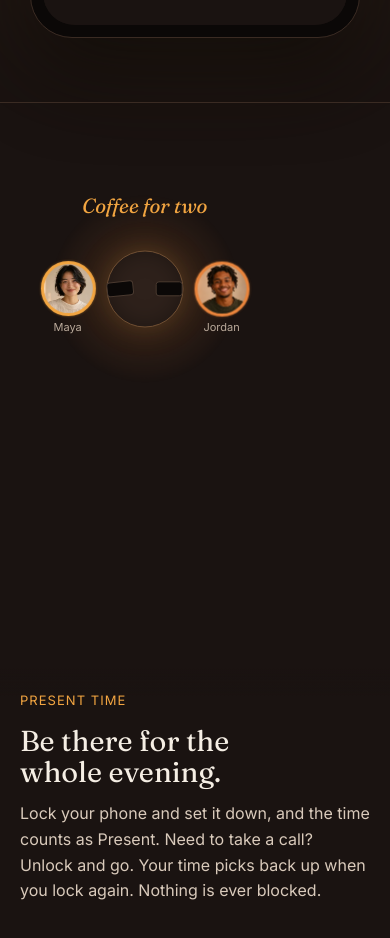
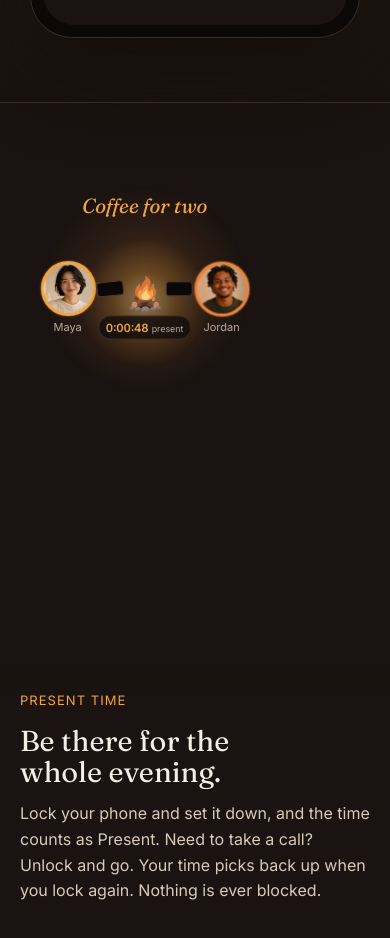
Before and after one commit to HewnCustomDesigns/ingletide-site, a plain HTML site: page index.html in a window 390 px wide. Shown: the part 1043-1981 px from the top of the page. Drawn offline with Linux system fonts and the light colour scheme.

Commit message:
Home: fire and timer replace the table; they pause when a phone unlocks
The gathering scene's table rectangle is gone. Each group sits round a fire
with a present timer that runs only while every phone is locked and down,
dies to embers when someone unlocks, and flares back when they lock again.
Phones are set down in front of their owners.

Co-Authored-By: Claude Opus 5.5 <noreply@anthropic.com>

```diff
--- a/home.css
+++ b/home.css
@@ -105,10 +105,32 @@ a { color: var(--present); }
   transition: left 667ms var(--ease-out), top 667ms var(--ease-out), rotate 667ms var(--ease-out), opacity 333ms var(--ease-out), background-color 333ms var(--ease-out), box-shadow 333ms var(--ease-out); }
 .ph.ring { animation: ring 0.5s ease-in-out 3; }
 @keyframes ring { 0%,100% { translate: -50% -50%; } 25% { translate: -62% -50%; } 75% { translate: -38% -50%; } }
-.tbl { position: absolute; translate: -50% -50%; background: #2E211B; border: 0.4cqw solid var(--track); opacity: 0; box-shadow: inset 0 0 6cqw rgba(0,0,0,0.35), 0 0 10cqw rgba(242,165,65,0.10);
-  transition: left 833ms var(--spring), top 833ms var(--spring), width 833ms var(--spring), height 833ms var(--spring), border-radius 833ms var(--ease-out), opacity 417ms var(--ease-out); }
-.tbl .board { position: absolute; inset: 22%; border-radius: 1cqw; background: conic-gradient(#C8742A 0 25%, #6E4E33 0 50%, #E8D2B0 0 75%, #8C3B23 0); opacity: 0; transition: opacity 500ms var(--ease-out); }
-.tbl.game .board { opacity: 0.55; }
+/* The fire and its timer in the middle of the group: burning while every phone is down,
+   embers the moment someone unlocks, flaring back up when they lock again */
+.hub { position: absolute; translate: -50% -56%; aspect-ratio: 1; opacity: 0; z-index: 1; --grow: 0.75;
+  transition: left 833ms var(--spring), top 833ms var(--spring), width 833ms var(--spring), opacity 417ms var(--ease-out); }
+.hfire { position: absolute; inset: 0; transform-origin: 50% 78%; scale: var(--grow);
+  transition: scale 900ms var(--spring), filter 700ms var(--ease-out); }
+.hfire .fire { opacity: 0; transition: opacity 900ms var(--ease-out); }
+.hub[data-stage="3"] .st3, .hub[data-stage="4"] .st4, .hub[data-stage="5"] .st5 { opacity: 1; }
+.hfire .hglow { position: absolute; left: 50%; top: 66%; width: 190%; aspect-ratio: 1; translate: -50% -50%; border-radius: 50%;
+  background: radial-gradient(circle, rgba(255,225,161,0.38) 0%, rgba(242,165,65,0.16) 30%, rgba(26,19,17,0) 62%); transition: opacity 700ms var(--ease-out); }
+.hfire .back, .hfire .front, .hfire .core { transition: scale 600ms var(--ease-out), opacity 600ms var(--ease-out); }
+/* not burning: the flames sink to the logs and the light goes out */
+.hub:not(.lit) .hfire { scale: calc(var(--grow) * 0.85); filter: brightness(0.55) saturate(0.5); }
+.hub:not(.lit) .hglow { opacity: 0; }
+.hub:not(.lit) .back, .hub:not(.lit) .front, .hub:not(.lit) .core { scale: 1 0.2; opacity: 0.5; }
+.hub.flare .hfire { animation: flare 900ms var(--spring); }
+@keyframes flare { 0% { scale: calc(var(--grow) * 0.85); } 45% { scale: calc(var(--grow) * 1.18); } 100% { scale: var(--grow); } }
+.timer { position: absolute; left: 50%; top: 82%; translate: -50% 0; display: flex; align-items: baseline; gap: 0.8cqw; white-space: nowrap;
+  padding: 0.5cqw 1.8cqw; border-radius: 99px; background: rgba(18,13,11,0.82); border: 1px solid var(--border);
+  font-size: 3.1cqw; color: var(--present); transition: color 400ms var(--ease-out), border-color 400ms var(--ease-out); }
+.timer b { font-weight: 600; font-variant-numeric: tabular-nums; }
+.timer span { font-size: 0.78em; color: var(--muted); }
+.hub:not(.lit) .timer { color: var(--muted); }
+.hub.paused .timer { border-color: var(--track); }
+.hearthglow { transition: left 833ms var(--spring), top 833ms var(--spring), width 833ms var(--spring), opacity 700ms var(--ease-out); }
+.gather.cold .hearthglow { opacity: 0.3; }
 .gather { position: absolute; inset: 0; transition: opacity 500ms var(--ease-out); }
 .gather.fadeout { opacity: 0 !important; }
 .ph.dark { background: #0b0807; box-shadow: none; }
--- a/home.js
+++ b/home.js
@@ -29,7 +29,7 @@ document.querySelectorAll('[data-photo]').forEach(el => el.innerHTML = PHOTO);
    Section 2 plays on from there: a double date, then stops.
    Section 3 plays on: game night, then Sunday dinner, then stops.
    Scrolling back jumps to the end of that section's chapter. */
-const gather = $('gather'), tbl = $('tbl'), occ = $('occasion');
+const gather = $('gather'), hub = $('hub'), occ = $('occasion');
 const PEOPLE = [
   ['Maya', 'M', '#F2A541'], ['Jordan', 'J', '#E8843C'], ['Sam', 'S', '#FFE1A1'], ['Alex', 'A', '#E8D2B0'],
   ['Rosa', 'R', '#E8843C'], ['Lee', 'L', '#F2A541'], ['Dad', 'D', '#E8D2B0'], ['Nana', 'N', '#FFE1A1'],
@@ -46,32 +46,37 @@ const people = PEOPLE.map(([name, ini, c], k) => {
 });
 const tag = document.createElement('div'); tag.className = 'tag'; tag.textContent = 'Phone unlocked'; tag.style.opacity = 0; gather.appendChild(tag);
 
-// Each gathering has its own table in its own part of the scene, with the name above it
+// Each gathering sits round its own fire in its own part of the scene, with the name above it.
+// t is the middle of the group, where the fire and its timer sit (w = fire width).
 const STEPS = [
-  { name: 'Coffee for two', n: 2, size: 15, t: { x: 34, y: 44, w: 21, h: 21, r: '50%' }, label: [34, 18],
+  { name: 'Coffee for two', n: 2, size: 15, t: { x: 34, y: 44, w: 28 }, label: [34, 18],
     seats: [[13, 44], [55, 44]] },
-  { name: 'Double date', n: 4, size: 14, t: { x: 62, y: 54, w: 30, h: 19, r: '4cqw' }, label: [62, 15],
+  { name: 'Double date', n: 4, size: 14, t: { x: 62, y: 52.5, w: 21 }, label: [62, 15],
     seats: [[50, 33], [74, 33], [50, 75], [74, 75]] },
-  { name: 'Game night', n: 6, size: 13, t: { x: 44, y: 57, w: 30, h: 28, r: '3cqw' }, game: true, label: [44, 12],
+  { name: 'Game night', n: 6, size: 13, t: { x: 44, y: 57, w: 26 }, label: [44, 12],
     seats: [[32, 34], [56, 34], [18, 57], [70, 57], [32, 80], [56, 80]] },
-  { name: 'Sunday dinner', n: 10, size: 11.5, t: { x: 50, y: 60, w: 76, h: 16, r: '3cqw' }, label: [50, 17],
-    seats: [[20, 43], [35, 43], [50, 43], [65, 43], [80, 43], [20, 77], [35, 77], [50, 77], [65, 77], [80, 77]] }
+  { name: 'Sunday dinner', n: 10, size: 11.5, t: { x: 50, y: 59, w: 18 }, label: [50, 15],
+    seats: [[20, 40], [35, 40], [50, 40], [65, 40], [80, 40], [20, 80], [35, 80], [50, 80], [65, 80], [80, 80]] }
 ];
 // Where each person walks in from (and leaves to)
 const ENTRY = [[-14, 44], [114, 44], [50, 116], [86, 116], [-14, 30], [114, 70], [-14, 86], [114, 22], [40, -14], [70, 116]];
 
 let step = 0;
 function setTable(st) {
-  Object.assign(tbl.style, { left: st.t.x + '%', top: st.t.y + '%', width: st.t.w + '%', height: st.t.h + '%', borderRadius: st.t.r, opacity: 1 });
-  tbl.classList.toggle('game', !!st.game);
+  Object.assign(hub.style, { left: st.t.x + '%', top: st.t.y + '%', width: st.t.w + '%', opacity: 1 });
   occ.style.left = st.label[0] + '%'; occ.style.top = st.label[1] + '%';
-  // the warm light sits on the table and grows with it
-  const g = $('glow'); g.style.left = st.t.x + '%'; g.style.top = st.t.y + '%'; g.style.width = Math.max(56, st.t.w * 1.45) + '%';
+  // the warm light sits round the fire
+  const g = $('glow'); g.style.left = st.t.x + '%'; g.style.top = st.t.y + '%'; g.style.width = Math.max(56, st.t.w * 2.2) + '%';
 }
 function phoneSpot(k) {
   const st = STEPS[step], p = people[k];
   const [sx, sy] = p.seat;
-  if (p.down) return { x: lerp(sx, st.t.x, 0.74) + (k % 2 ? 1.2 : -1.2), y: lerp(sy, st.t.y, 0.7), r: 90 + (k % 3 - 1) * 6 };
+  if (p.down) {
+    // set down just in front of its owner, on the fire's side (past the name for people above it)
+    const dx = st.t.x - sx, dy = st.t.y - sy, r = 90 + (k % 3 - 1) * 6;
+    if (Math.abs(dy) > Math.abs(dx) * 0.5) return { x: sx + (k % 2 ? 1.5 : -1.5), y: sy + (dy > 0 ? st.size / 2 + 6 : -(st.size / 2 + 2.5)), r };
+    return { x: sx + Math.sign(dx) * (st.size / 2 + 4), y: sy, r };
+  }
   return { x: sx + (sx < st.t.x ? -9.5 : 9.5), y: sy + 1, r: 0 };
 }
 function placeAll() {
@@ -119,13 +124,13 @@ function label(st) {
     b.style.opacity = 1; b.style.translate = '0 0';
   });
 }
-function goStep(i) { step = i; setTable(STEPS[i]); label(STEPS[i]); placeAll(); }
+function goStep(i) { if (i !== step) hubTime = 0; step = i; setTable(STEPS[i]); label(STEPS[i]); placeAll(); }  // a new gathering starts a new session
 
 // The end of each chapter, as a state to jump to
 function settle(i) {
   const n = STEPS[i].n;
   people.forEach((p, k) => { if (k >= n) leave(k); });
-  goStep(i);
+  goStep(i); hubTime = SETTLED[i];
   tag.style.opacity = 0;
   people.forEach((p, k) => {
     if (k < n) { if (!p.shown) enter(k); p.down = true; p.ph.classList.add('dark'); p.el.classList.remove('call'); p.el.classList.add('on'); p.ph.classList.remove('ring'); }
@@ -135,11 +140,12 @@ function settle(i) {
 }
 
 let gTimers = [], chapter = -1;
+let hubTime = 0;  // this gathering's present time, in seconds
 const G_SPEED = 1.2;  // the gathering plays 20% faster than its written timings
 function gAt(ms_, fn) { gTimers.push(setTimeout(fn, ms_ / G_SPEED)); }
 function clearTimers() { gTimers.forEach(clearTimeout); gTimers = []; }
 function gReset() {
-  clearTimers(); step = 0; tag.style.opacity = 0; tbl.style.opacity = 0;
+  clearTimers(); step = 0; tag.style.opacity = 0; hub.style.opacity = 0; hubTime = 0;
   people.forEach((p, k) => { p.shown = false; p.down = false; p.el.style.opacity = 0; p.ph.style.opacity = 0; p.el.classList.remove('on', 'call'); p.ph.classList.remove('dark', 'ring'); });
   gather.classList.remove('fadeout');
 }
@@ -184,6 +190,45 @@ function setChapter(c) {
   if (c > prev) (c === 1 ? chapter2 : chapter3)();       // play forward from here
   else { clearTimers(); settle(1); }                     // scrolled back: the double date, already seated
 }
+
+/* ---- The fire and its timer, in the middle of the group ----
+   They run only while every phone in the gathering is locked and down. The moment someone
+   unlocks, the timer stops and the fire dies to embers; lock again and both pick back up.
+   Time runs fast here (a minute a second). */
+const SETTLED = [38 * 60 + 12, 52 * 60 + 40, 0, 1 * 3600 + 47 * 60 + 5];  // each chapter's end state
+const RATE = 60;
+(function () {
+  const stage = n => {
+    const p = n === 3 ? '/img/fire/' : '/img/fire/s' + n + '-';
+    return '<div class="fire st' + n + '">' + ['logs', 'back', 'front', 'core'].map(c => '<img class="' + c + '" src="' + p + c + '.png" alt="">').join('') + '</div>';
+  };
+  hub.innerHTML = '<div class="hfire"><div class="hglow"></div>' + stage(3) + stage(4) + stage(5) + '</div>' +
+    '<div class="timer"><b id="h-time">0:00:00</b><span id="h-word">present</span></div>';
+})();
+const hTime = $('h-time'), hWord = $('h-word');
+let hState = '', hLast = 0, hStage = 0;
+function fmt(t) { t = Math.floor(t); const h = Math.floor(t / 3600), m = Math.floor(t / 60) % 60, s = t % 60; return h + ':' + String(m).padStart(2, '0') + ':' + String(s).padStart(2, '0'); }
+function hubTick(now) {
+  const dt = hLast ? Math.min(0.1, (now - hLast) / 1000) : 0; hLast = now;
+  const here = people.filter(p => p.shown);
+  const state = !here.length ? 'cold' : here.some(p => p.el.classList.contains('call')) ? 'paused'
+    : here.every(p => p.down) ? 'lit' : 'cold';
+  if (state === 'lit' && chapter >= 0 && !reduce) hubTime += dt * RATE;
+  if (state !== hState) {
+    if (state === 'lit' && hState === 'paused') { hub.classList.remove('flare'); void hub.offsetWidth; hub.classList.add('flare'); }
+    hub.classList.toggle('lit', state === 'lit'); hub.classList.toggle('paused', state === 'paused');
+    gather.classList.toggle('cold', state !== 'lit');
+    hWord.textContent = state === 'paused' ? 'paused' : state === 'lit' ? 'present' : 'starting';
+    hState = state;
+  }
+  // the fire grows with the time: campfire, then hearth at an hour, then bonfire at two
+  const st = hubTime >= 7200 ? 5 : hubTime >= 3600 ? 4 : 3;
+  if (st !== hStage) { hub.dataset.stage = st; hStage = st; }
+  hub.style.setProperty('--grow', (0.75 + 0.25 * clamp(hubTime / 1800)).toFixed(3));
+  hTime.textContent = fmt(hubTime);
+  requestAnimationFrame(hubTick);
+}
+requestAnimationFrame(hubTick);
 
 /* ---- Season of evenings ---- */
 const heat = $('heat'); const cells = [];
--- a/index.html
+++ b/index.html
@@ -22,8 +22,8 @@
   <link rel="preconnect" href="https://fonts.googleapis.com">
   <link rel="preconnect" href="https://fonts.gstatic.com" crossorigin>
   <link href="https://fonts.googleapis.com/css2?family=Fraunces:ital,opsz,wght@0,9..144,300..700;1,9..144,300..500&family=Inter:wght@400;500;600&display=swap" rel="stylesheet">
-  <link rel="stylesheet" href="/home.css?v=202611172045">
-  <link rel="stylesheet" href="/screens.css?v=202611172045">
+  <link rel="stylesheet" href="/home.css?v=202611181715">
+  <link rel="stylesheet" href="/screens.css?v=202611181715">
 </head>
 <body>
 <div class="gut"><div class="wrap">
@@ -49,7 +49,7 @@
       <div class="gather" id="gather">
         <div class="hearthglow" id="glow"></div>
         <div class="occasion" id="occasion"><b id="occ-name">Coffee for two</b></div>
-        <div class="tbl" id="tbl"><div class="board"></div></div>
+        <div class="hub" id="hub"></div>
       </div>
     </div>
   </div>
@@ -127,7 +127,7 @@
   <footer class="site-foot"><span>&copy; 2026 Ingletide · Made in British Columbia</span><ul><li><a href="support.html">Support</a></li><li><a href="privacy.html">Privacy policy</a></li><li><a href="delete-account.html">Delete your account</a></li></ul></footer>
 </div></div>
 
-<script src="/screens.js?v=202611172045"></script>
-<script src="/home.js?v=202611172045"></script>
+<script src="/screens.js?v=202611181715"></script>
+<script src="/home.js?v=202611181715"></script>
 </body>
 </html>
```
